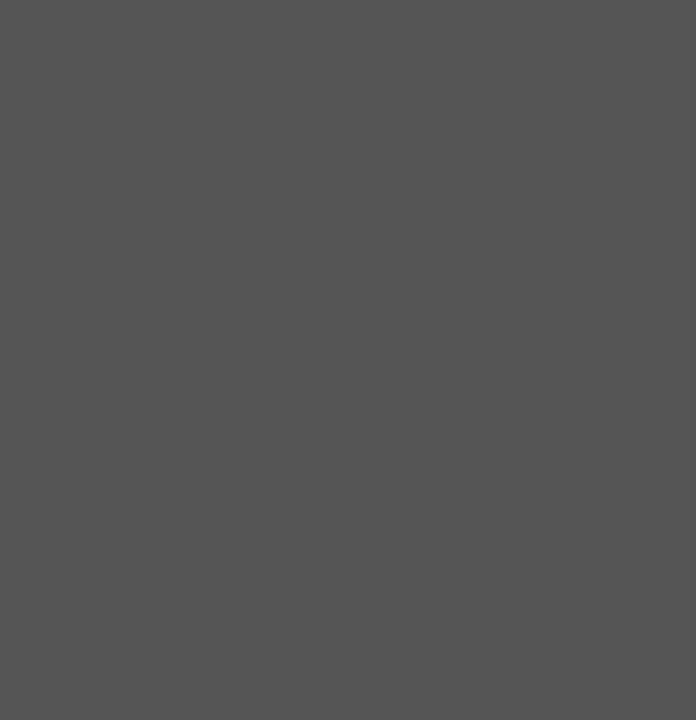
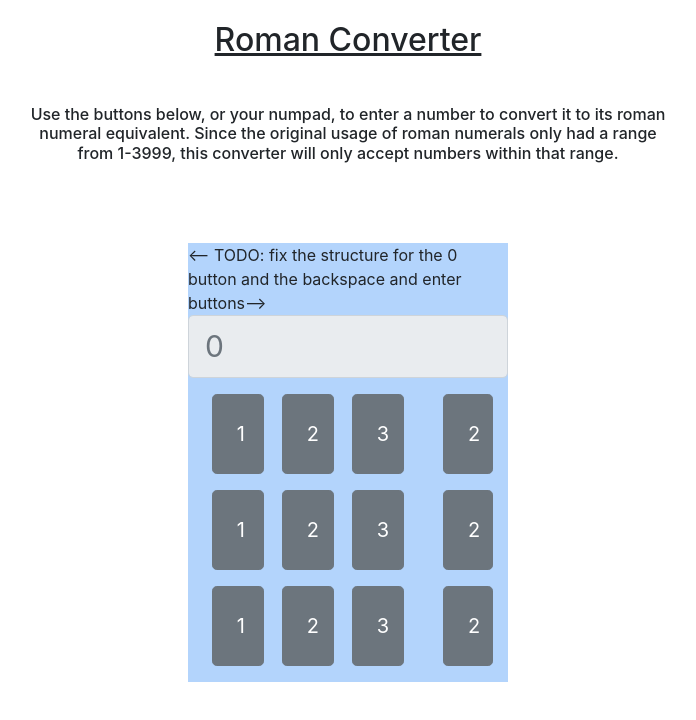
Before and after one commit to Austin-tam/roman-converter, a website built with Parcel: page index.html in a window 1280 px wide. Shown: the whole page, without its empty margins (292-988 px from the left). Built offline with nearby package versions, Linux system fonts and the light colour scheme.

Commit message:
add structure and layout to page

```diff
--- a/css/main.css
+++ b/css/main.css
@@ -265,3 +265,7 @@ textarea {
   height: 100vh;
   width: 100vw;
 }
+
+#roman-input {
+  font-size: 30px;
+}
--- a/index.html
+++ b/index.html
@@ -25,9 +25,87 @@
 
 <body>
   <main id="main">
-    <div class="h-100 w-100" style="background-color: #555555" id="main-div">
-      <div id="converter-div">
+    <div class="d-flex flex-column align-items-center h-100 w-100" id="main-div">
+      <h1><u>Roman Converter</u></h1><br>
 
+      <h6 class="w-50 text-center">Use the buttons below, or your numpad, to enter a number to convert it to its roman numeral equivalent. Since the original usage of roman numerals only had a range from 1-3999, this converter will only accept numbers within that range.</h6><br>
+      <br><br><div class="w-25" style="background-color: #b3d4fc" id="converter-div">
+        <form>
+          <-- TODO: fix the structure for the 0 button and the backspace and enter buttons-->
+          <div class="form-group">
+            <input readonly class="w-100 form-control form-control-lg" type="number" id="roman-input" placeholder="0" name="roman-input" min="1" max="3999">
+          </div>
+
+          <div class="form-group">
+            <div class="container">
+              <div class="row">
+                <div class="col-lg-9">
+                  <div class="btn-toolbar">
+                    <button class="btn btn-lg btn-secondary col-lg-3 p-4 mx-auto">1</button>
+                    <button class="btn btn-lg btn-secondary col-lg-3 p-4 mx-auto">2</button>
+                    <button class="btn btn-lg btn-secondary col-lg-3 p-4 mx-auto">3</button>
+                  </div>
+                </div>
+
+                <div class="col-lg-3">
+                  <button class="btn btn-lg btn-secondary col p-4">2</button>
+                </div>
+              </div>
+            </div>
+
+          </div><div class="form-group">
+            <div class="container">
+              <div class="row">
+                <div class="col-lg-9">
+                  <div class="btn-toolbar">
+                    <button class="btn btn-lg btn-secondary col-lg-3 p-4 mx-auto">1</button>
+                    <button class="btn btn-lg btn-secondary col-lg-3 p-4 mx-auto">2</button>
+                    <button class="btn btn-lg btn-secondary col-lg-3 p-4 mx-auto">3</button>
+                  </div>
+                </div>
+
+                <div class="col-lg-3">
+                  <button class="btn btn-lg btn-secondary col p-4">2</button>
+                </div>
+              </div>
+            </div>
+
+          </div><div class="form-group">
+            <div class="container">
+              <div class="row">
+                <div class="col-lg-9">
+                  <div class="btn-toolbar">
+                    <button class="btn btn-lg btn-secondary col-lg-3 p-4 mx-auto">1</button>
+                    <button class="btn btn-lg btn-secondary col-lg-3 p-4 mx-auto">2</button>
+                    <button class="btn btn-lg btn-secondary col-lg-3 p-4 mx-auto">3</button>
+                  </div>
+                </div>
+
+                <div class="col-lg-3">
+                  <button class="btn btn-lg btn-secondary col p-4">2</button>
+                </div>
+              </div>
+            </div>
+          </div>
+<!--          <div class="form-group">-->
+<!--            <button class="btn btn-lg btn-secondary col-lg-3 p-4">1</button>-->
+<!--            <button class="btn btn-lg btn-secondary col-lg-3 p-4">2</button>-->
+<!--            <button class="btn btn-lg btn-secondary col-lg-3 p-4">3</button>-->
+<!--            <button class="btn btn-lg btn-secondary col-lg-2 p-4">C</button>-->
+<!--          </div>-->
+
+<!--          <div class="form-group">-->
+<!--            <button class="btn btn-lg btn-secondary col-lg-3 p-4">4</button>-->
+<!--            <button class="btn btn-lg btn-secondary col-lg-3 p-4">5</button>-->
+<!--            <button class="btn btn-lg btn-secondary col-lg-3 p-4">6</button>-->
+<!--          </div>-->
+
+<!--          <div class="form-group">-->
+<!--            <button class="btn btn-lg btn-secondary col-lg-3 p-4">7</button>-->
+<!--            <button class="btn btn-lg btn-secondary col-lg-3 p-4">8</button>-->
+<!--            <button class="btn btn-lg btn-secondary col-lg-3 p-4">9</button>-->
+<!--          </div>-->
+        </form>
       </div>
     </div>
   </main>
```
